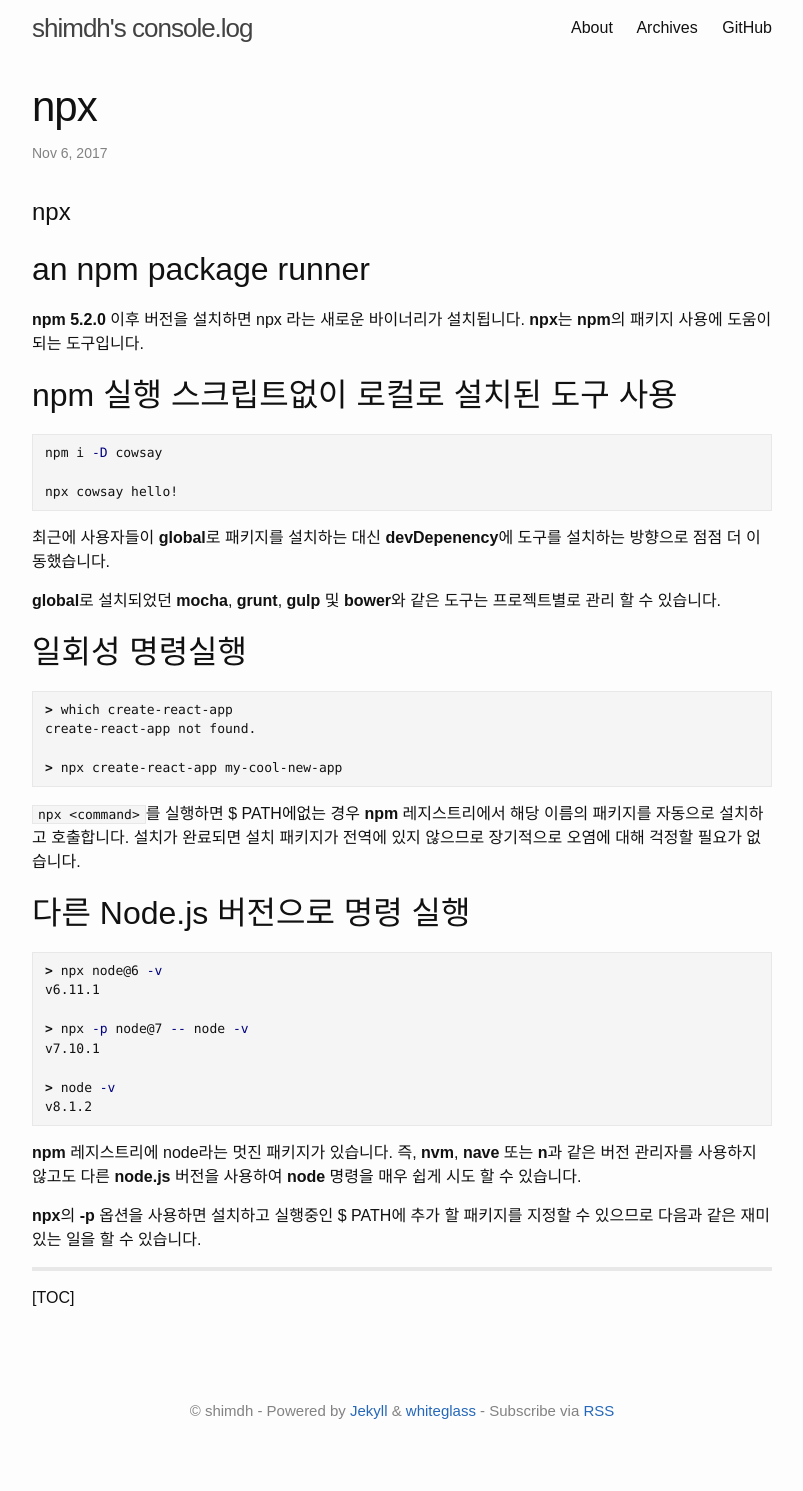
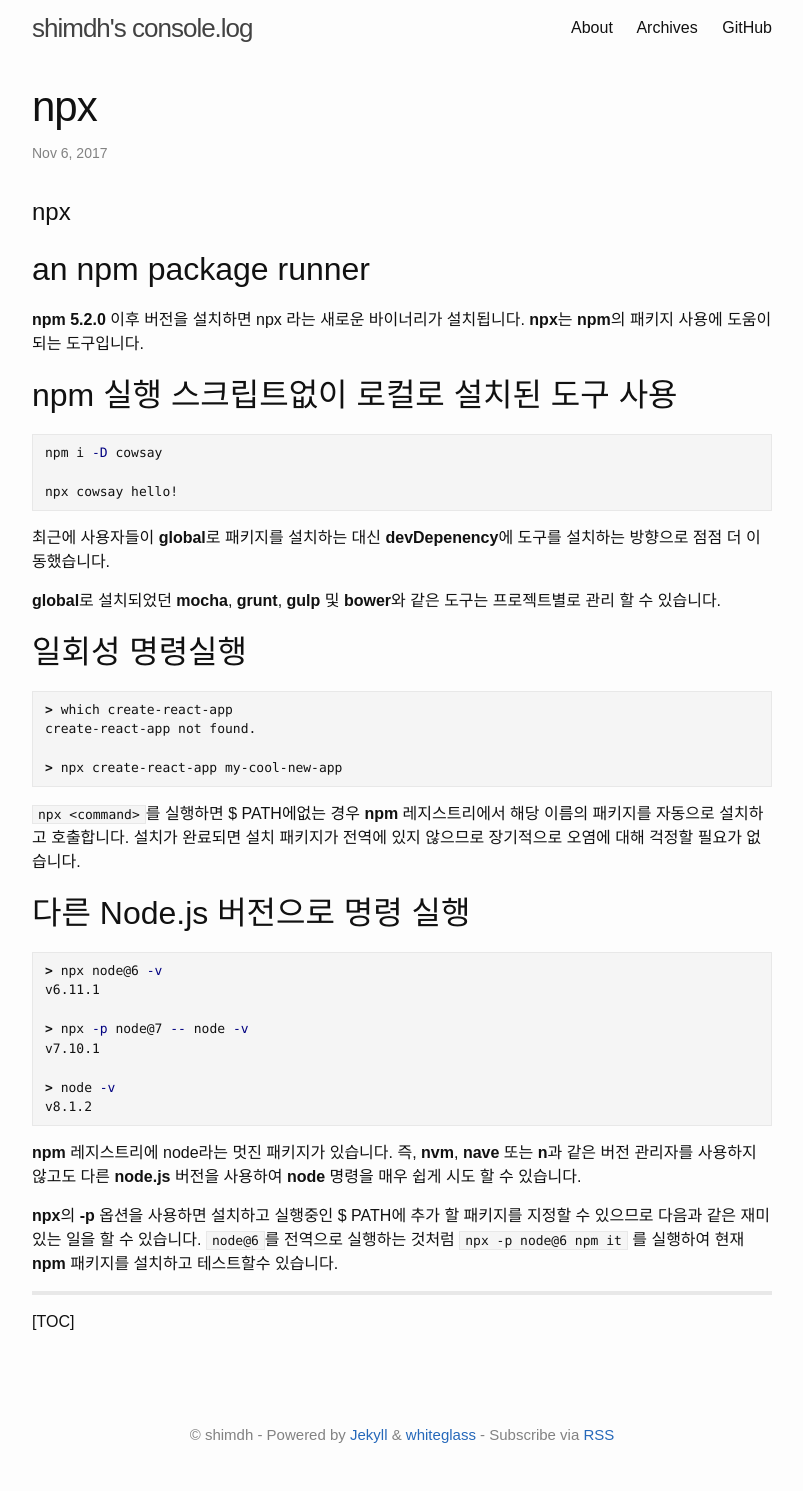
Before and after one commit to yous/whiteglass, a Jekyll site: the page built from _posts/2017-11-06-npx.md, in a window 1280 px wide. Shown: the whole page, without its empty margins (238-1041 px from the left). Built offline with Jekyll 4.4.1, drawn with Linux system fonts in a browser that asks for light colours; before the commit the page ends 1467 px from its top, so only the background shows below that.

Commit message:
Published with https://stackedit.io/

```diff
--- a/_posts/2017-11-06-npx.md
+++ b/_posts/2017-11-06-npx.md
@@ -61,7 +61,7 @@ v8.1.2
 즉, **nvm**, **nave** 또는 **n**과 같은 버전 관리자를 사용하지 않고도 다른 **node.js** 버전을 사용하여 **node** 명령을 매우 쉽게 시도 할 수 있습니다.
 
 **npx**의 **-p** 옵션을 사용하면 설치하고 실행중인 $ PATH에 추가 할 패키지를 지정할 수 있으므로 다음과 같은 재미있는 일을 할 수 있습니다.
-
+`node@6`를  전역으로 실행하는 것처럼 `npx -p node@6 npm it` 를 실행하여 현재 **npm** 패키지를 설치하고 테스트할수 있습니다.
 
 ---
 
```
